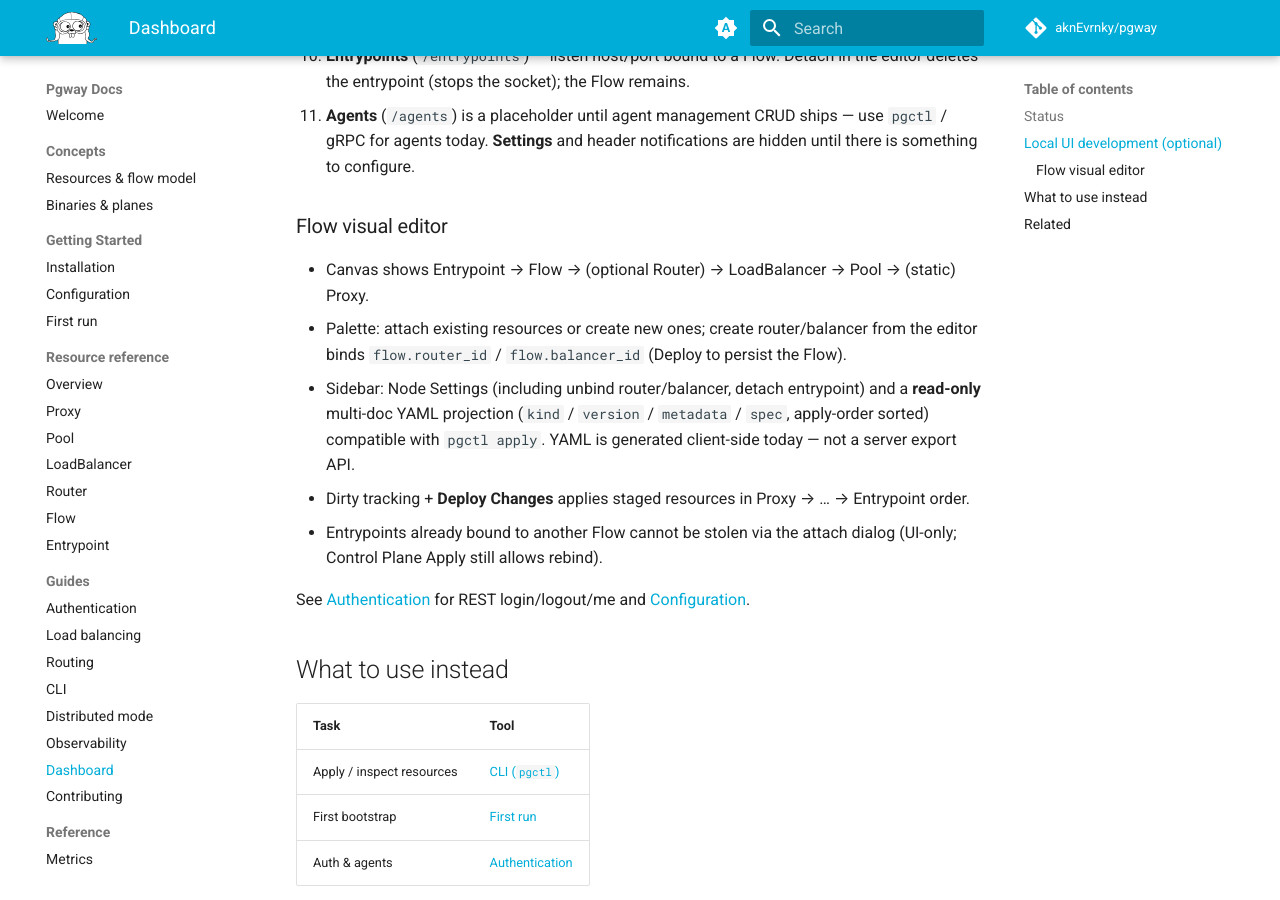
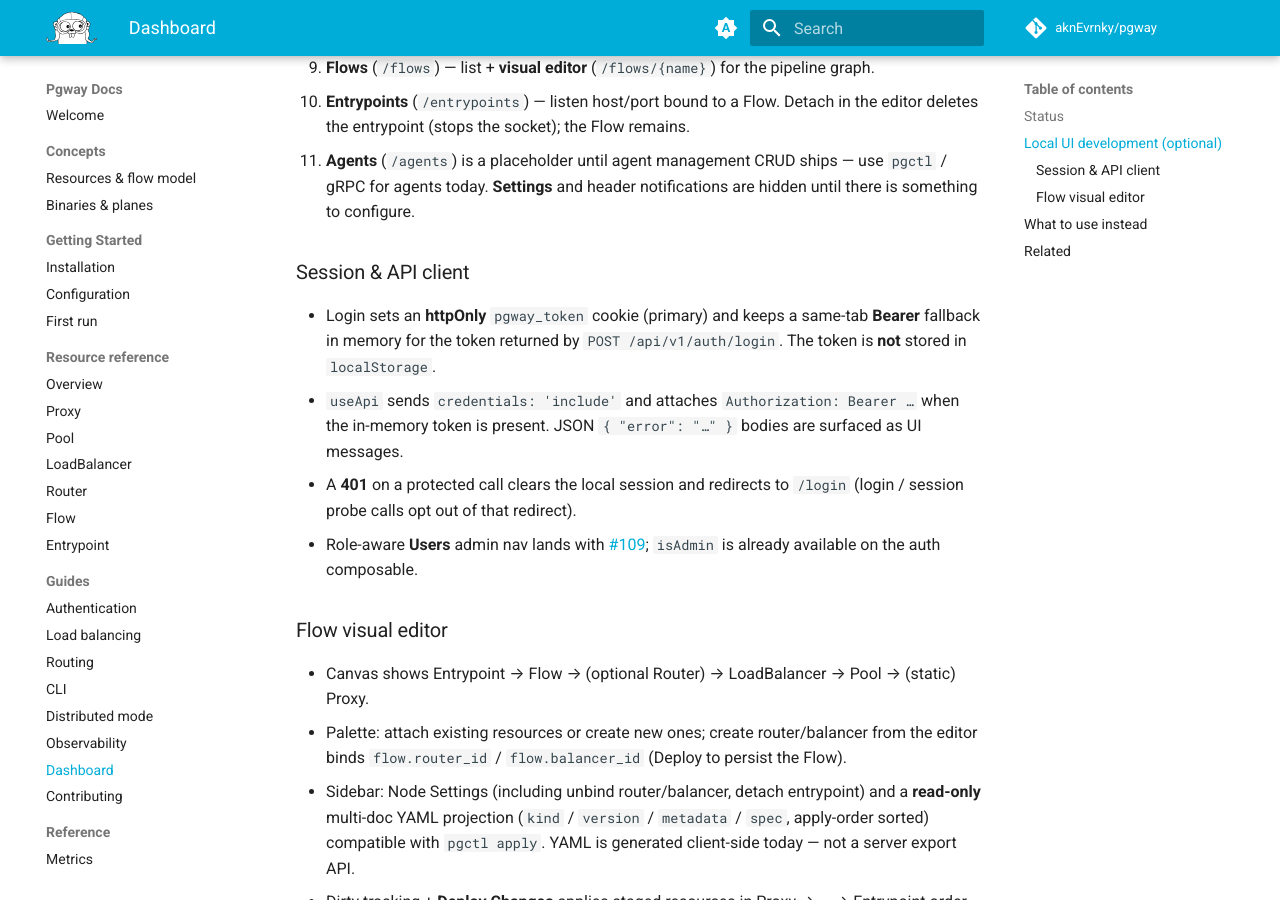
Before and after one commit to aknEvrnky/pgway-docs, an MkDocs documentation site: the page built from docs/guides/dashboard.md, in a window 1280 px wide and 900 px high, scrolled down 2203 px. Built offline with MkDocs 1.6.1 and Material for MkDocs 9.7.7, drawn with Linux system fonts in a browser that asks for light colours; comment, search, counter and statistics services are not loaded; some of the changed text lies outside the part shown.

Commit message:
docs: document dashboard session client and close auth status gaps

```diff
--- a/docs/guides/dashboard.md
+++ b/docs/guides/dashboard.md
@@ -21,12 +21,13 @@ Work is tracked on the [Dashboard](https://github.com/aknEvrnky/pgway/milestones
 |------|--------|
 | Core gateway (CP/DP, CLI, HTTP proxy, balancers) | Usable / tested |
 | REST auth / secure defaults / rate limit | Done ([#86](https://github.com/aknEvrnky/pgway/issues/86)); coverage ongoing ([#87](https://github.com/aknEvrnky/pgway/issues/87)) |
-| REST login / logout / me + cookie session | Done (dashboard [#22](https://github.com/aknEvrnky/pgway/issues/22) backend) |
+| Dashboard login page / route guards / API client | Done ([#22](https://github.com/aknEvrnky/pgway/issues/22), [#104](https://github.com/aknEvrnky/pgway/issues/104)) |
 | REST Proxy / Pool / LoadBalancer / Router / Flow / Entrypoint CRUD | Done (dashboard resource pages + Flow editor) |
-| REST agents + users admin API | Planned ([#102](https://github.com/aknEvrnky/pgway/issues/102), [#103](https://github.com/aknEvrnky/pgway/issues/103)) |
-| Dashboard login page / route guards | Done ([#22](https://github.com/aknEvrnky/pgway/issues/22)) |
+| REST agents list | Planned ([#115](https://github.com/aknEvrnky/pgway/issues/115)) |
+| REST users admin API | Planned ([#103](https://github.com/aknEvrnky/pgway/issues/103)) |
 | Dashboard Proxies / Pools / LB / Routers / Flows / Entrypoints CRUD | Done (slice of [#105](https://github.com/aknEvrnky/pgway/issues/105)) |
 | Flow visual editor (Vue Flow) + read-only YAML projection | Done (experimental) |
+| Users admin UI (admin-only nav) | Planned ([#109](https://github.com/aknEvrnky/pgway/issues/109)) |
 | Agents page / Settings / notifications | Stub / hidden — CRUD later |
 | Overview charts / live logs / health panels | Later ([#20](https://github.com/aknEvrnky/pgway/issues/20), [#14](https://github.com/aknEvrnky/pgway/issues/14), [#9](https://github.com/aknEvrnky/pgway/issues/9)) |
 
@@ -56,6 +57,13 @@ The all-in-one / CP process must be running with `rest.enabled = true` (default)
    - **Entrypoints** (`/entrypoints`) — listen host/port bound to a Flow. Detach in the editor deletes the entrypoint (stops the socket); the Flow remains.
 5. **Agents** (`/agents`) is a placeholder until agent management CRUD ships — use `pgctl` / gRPC for agents today. **Settings** and header notifications are hidden until there is something to configure.
 
+### Session & API client
+
+- Login sets an **httpOnly** `pgway_token` cookie (primary) and keeps a same-tab **Bearer** fallback in memory for the token returned by `POST /api/v1/auth/login`. The token is **not** stored in `localStorage`.
+- `useApi` sends `credentials: 'include'` and attaches `Authorization: Bearer …` when the in-memory token is present. JSON `{ "error": "…" }` bodies are surfaced as UI messages.
+- A **401** on a protected call clears the local session and redirects to `/login` (login / session probe calls opt out of that redirect).
+- Role-aware **Users** admin nav lands with [#109](https://github.com/aknEvrnky/pgway/issues/109); `isAdmin` is already available on the auth composable.
+
 ### Flow visual editor
 
 - Canvas shows Entrypoint → Flow → (optional Router) → LoadBalancer → Pool → (static) Proxy.
```
